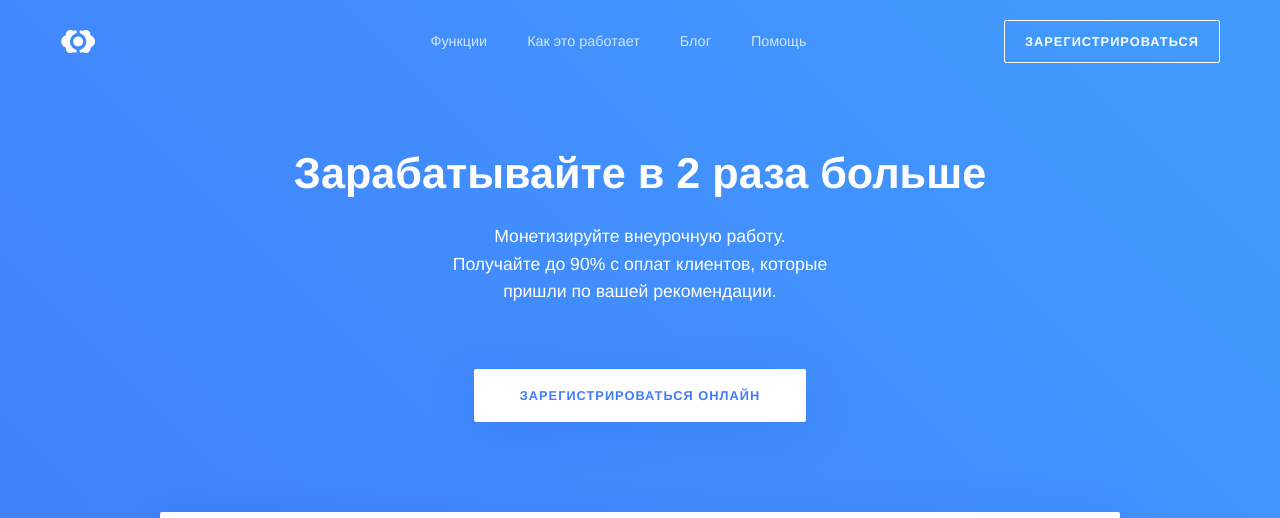
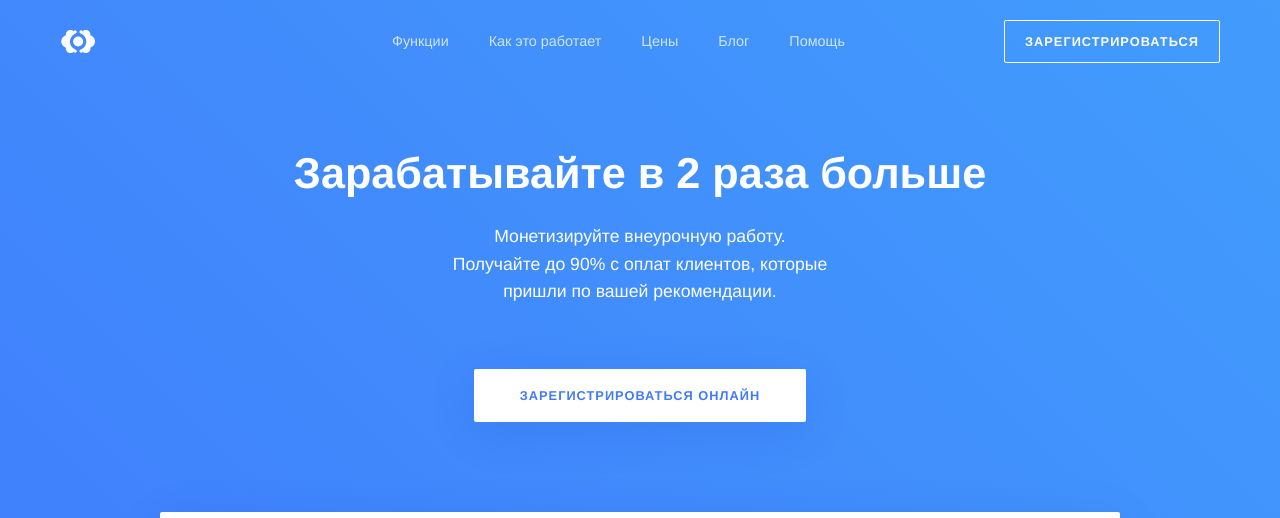
Before and after one commit to RakhimyanTim/physcult.github.io, a Jekyll site: the page built from pages/index.html, in a window 1280 px wide and 900 px high, cut to the strip 0-518 px from the top of the window. Built offline with Jekyll 4.4.1, drawn with Linux system fonts in a browser that asks for light colours; some web fonts are replaced.

Commit message:
Update main.yml

```diff
--- a/_data/navigation/main.yml
+++ b/_data/navigation/main.yml
@@ -2,6 +2,8 @@
   name: Функции
 - link: /how-it-works/
   name: Как это работает
+- link: /pricing/
+  name: Цены
 - link: /blog/
   name: Блог
 - link: /https://help.physcult.pullnfit.ru/
```
